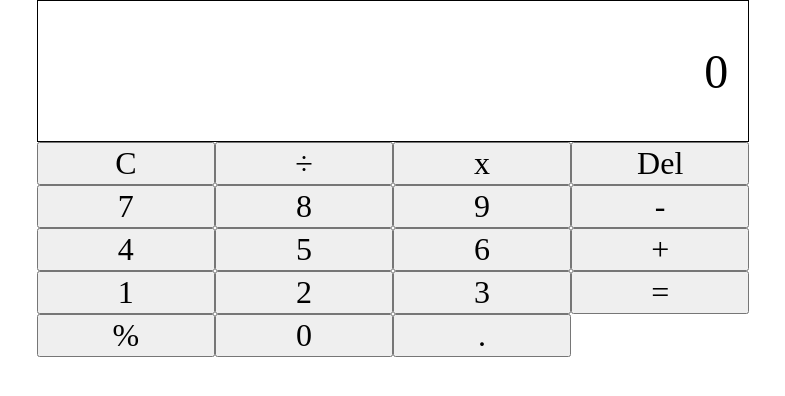
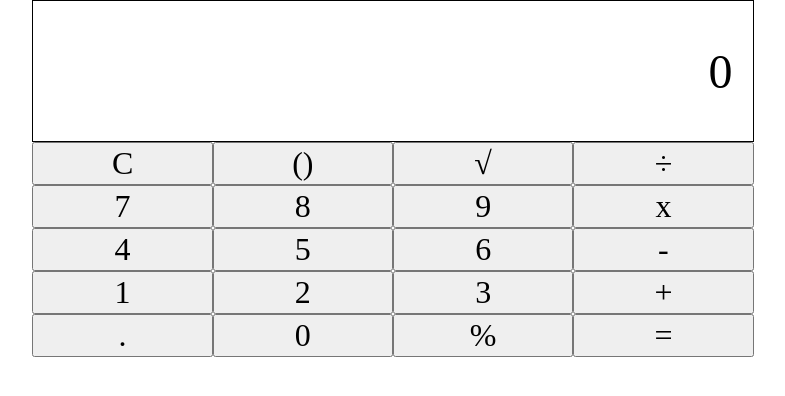
Before and after one commit to jmLaplana/my-app, a React (Create React App) app: page / in a window 1280 px wide. Shown: the top 396 px of the page, without its empty margins (247-1032 px from the left). Built offline with nearby package versions, Linux system fonts and the light colour scheme.

Commit message:
Update App.js

```diff
--- a/src/App.js
+++ b/src/App.js
@@ -3,18 +3,21 @@ import logo from './logo.svg';
 import './App.css';
 
 
+
 function Button({label, onClick}) {
   return (
-    <button className = "CalcButton" onClick = {onClick}>
-		{label}
+    <button className="CalcButton" onClick={onClick}>
+	{label}
     </button>
   );
 }
 
+
+
 function Display({display}) {
   return (
-    <div className = "CalcDisplay">
-		{display}
+    <div className="CalcDisplay">
+      {display}
     </div>
   );
 }
@@ -36,8 +39,8 @@ function App() {
 				setDisp(value);
 			}
 			else {
-				setNum1(num1 + value);
-				setDisp(num1 + value);
+				setNum1(num1+value);
+				setDisp(num1+value);
 			}
 		}
 		else {
@@ -49,34 +52,74 @@ function App() {
 				setNum2(num2+value);
 				setDisp(num2+value);
 			}
+
 		console.log(num1 + " " + oper + " " + num2);
 		}
 
 	}
 
+	const handleOperator = (e) => {
+		e.preventDefault();
+		const value = e.target.innerHTML;
+		setOper(value);
+		setDisp(value);
+
+		console.log(num1 + " " + oper + " " + num2);
+	}
+
+	const handleEqual = (e) => {
+		e.preventDefault();
+
+		if (oper === "+") {
+			setDisp(parseInt(num1) + parseInt(num2));
+		}
+		else if (oper === "-") {
+			setDisp(parseInt(num1) - parseInt(num2));
+		}
+		else if (oper === "x") {
+			setDisp(parseInt(num1) * parseInt(num2));
+		}
+		else if (oper === "÷") {
+			setDisp(parseInt(num1) / parseInt(num2));
+		}
+		else {
+			setDisp("ERROR");
+		}
+	}
+
+	const handleClear = (e) => {
+		e.preventDefault();
+
+		setDisp(0);
+		setNum1(null);
+		setNum2(null);
+		setOper(null);
+	}
+
   return (
-  <div className = "Calculator">
-    <Display display = {disp} />
-	<div className = "ButtonContainer">
-      <Button label = {"C"} onClick = {handleClick} />
-      <Button label = {"÷"} onClick = {handleClick} />
-      <Button label = {"x"} onClick = {handleClick} />
-      <Button label = {"Del"} onClick = {handleClick} />
-      <Button label = {7} onClick = {handleClick} />
-      <Button label = {8} onClick = {handleClick} />
-      <Button label = {9} onClick = {handleClick} />
-      <Button label = {"-"} onClick = {handleClick} />
-      <Button label = {4} onClick = {handleClick} />
-      <Button label = {5} onClick = {handleClick} />
-      <Button label = {6} onClick = {handleClick} />
-      <Button label = {"+"} onClick = {handleClick} />
-      <Button label = {1} onClick = {handleClick} />
-      <Button label = {2} onClick = {handleClick} />
-      <Button label = {3} onClick = {handleClick} />
-      <Button label = {"="} onClick = {handleClick} />
-      <Button label = {"%"} onClick = {handleClick} />
-      <Button label = {0} onClick = {handleClick} />
-      <Button label = {"."} onClick = {handleClick} />
+  <div className="Calculator">
+    <Display display={disp}/>
+	<div className="ButtonContainer">
+      <Button label={"C"} onClick = {handleClear}/>
+      <Button label={"()"} onClick = {handleOperator}/>
+      <Button label={"√"} onClick = {handleOperator}/>
+      <Button label={"÷"} onClick = {handleOperator}/>
+      <Button label={7} onClick = {handleClick}/>
+      <Button label={8} onClick = {handleClick}/>
+      <Button label={9} onClick = {handleClick}/>
+      <Button label={"x"} onClick = {handleOperator}/>
+      <Button label={4} onClick = {handleClick}/>
+      <Button label={5} onClick = {handleClick}/>
+      <Button label={6} onClick = {handleClick}/>
+      <Button label={"-"} onClick = {handleOperator}/>
+      <Button label={1} onClick = {handleClick}/>
+      <Button label={2} onClick = {handleClick}/>
+      <Button label={3} onClick = {handleClick}/>
+      <Button label={"+"} onClick = {handleOperator}/>
+      <Button label={"."} onClick = {handleClick}/>
+      <Button label={0} onClick = {handleClick}/>
+      <Button label={"%"} onClick = {handleOperator}/>
+      <Button label={"="} onClick = {handleEqual}/>
     </div>
   </div>
 
```
